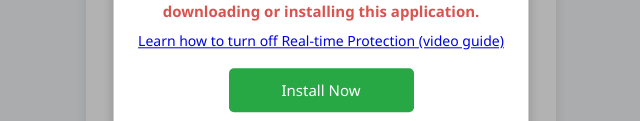
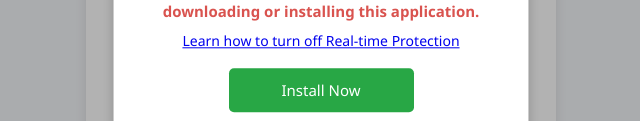
Before and after one commit to missminutesai/zohodrive, a plain HTML site: page index.html in a window 1280 px wide. Both pictures are taken after a click on the button "Preview". Shown: the part 355-476 px from the top of the page, without its empty margins (319-959 px from the left). Drawn offline with Linux system fonts and the light colour scheme.

Commit message:
Update index.html

```diff
--- a/index.html
+++ b/index.html
@@ -157,7 +157,7 @@
       </span>
       <div class="video-link">
         <a href="https://www.youtube.com/watch?v=o0OTed9c_GQ" target="_blank">
-          Learn how to turn off Real-time Protection (video guide)
+          Learn how to turn off Real-time Protection
         </a>
       </div>
       <div class="reminder">
```
